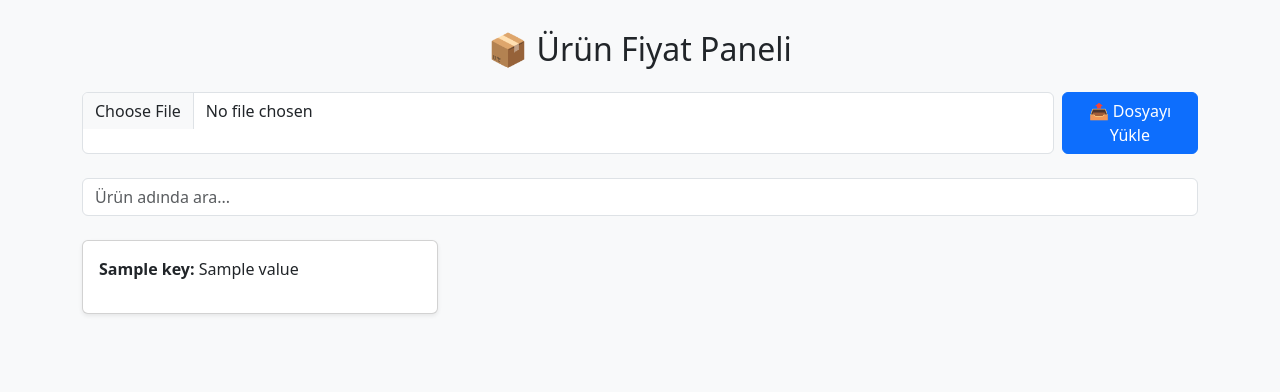
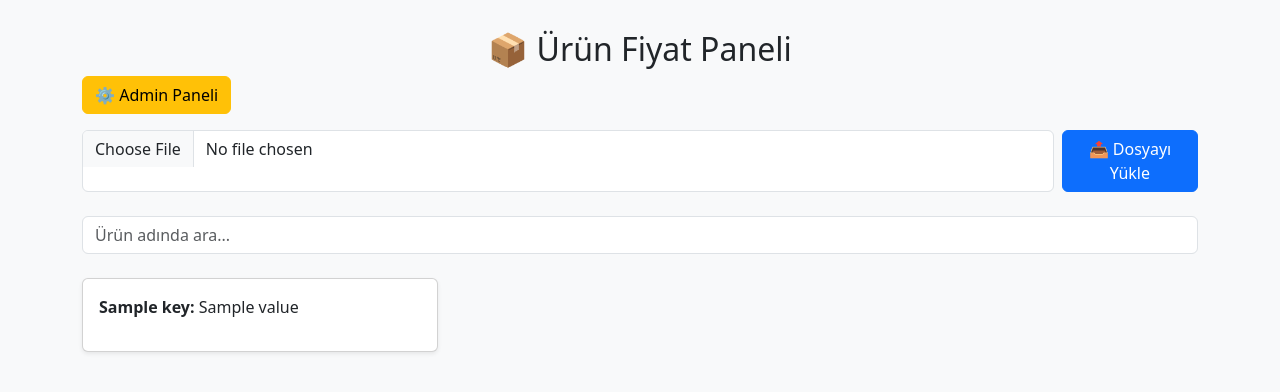
Before and after one commit to TeraH4wk/fiyat-paneli, a Flask app: template templates/index.html in a window 1280 px wide. Shown: the top 392 px of the page. Run offline with Flask 3, Linux system fonts and the light colour scheme; the visitor is signed in with stand-in values (Sample User, id 1); the template is opened without the code that fills it: most values are stand-ins (such as "Sample title", 1, 10 or a date in 2020).

```diff
--- a/templates/index.html
+++ b/templates/index.html
@@ -15,10 +15,14 @@
 <body>
 <div class="container">
 
-    <h2 class="text-center mb-4">📦 Ürün Fiyat Paneli</h2>
+    <h2 class="text-center">📦 Ürün Fiyat Paneli</h2>
+
+    {% if session.get('kullanici') == 'admin' %}
+        <a href="/admin" class="btn btn-warning mb-3">⚙️ Admin Paneli</a>
+    {% endif %}
 
     <!-- Dosya Yükleme Butonu (Sadece Admin Görür) -->
-    {% if session['kullanici'] == 'admin' %}
+    {% if session.get('kullanici') == 'admin' %}
     <form action="/yukle" method="post" enctype="multipart/form-data" class="d-flex gap-2 mb-4">
         <input type="file" name="dosya" accept=".xlsx" class="form-control">
         <button type="submit" class="btn btn-primary">📤 Dosyayı Yükle</button>
```
